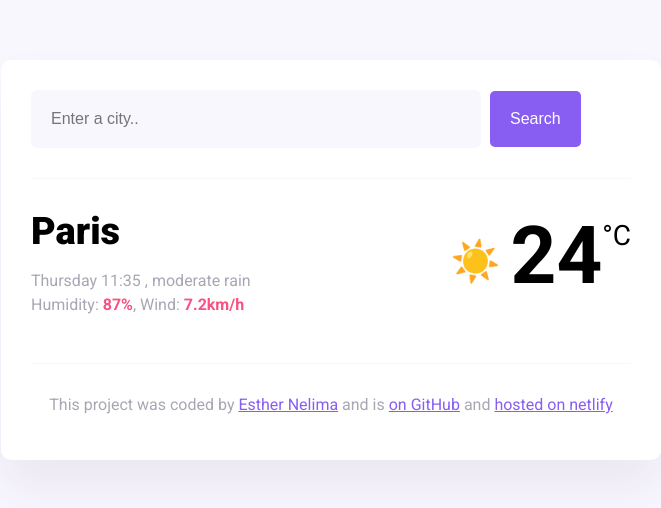
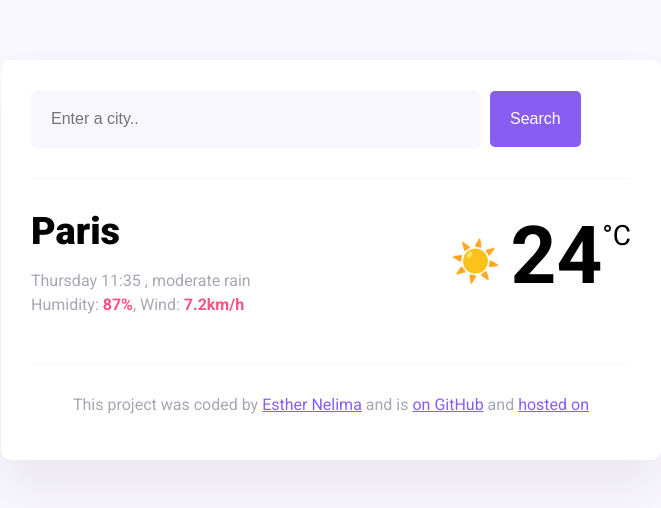
Before and after one commit to Estherjuma/learn-project, a plain HTML site: page index.html in a window 1280 px wide. Shown: the whole page, without its empty margins (309-970 px from the left). Drawn offline with Linux system fonts and the light colour scheme.

Commit message:
Update index.html

```diff
--- a/index.html
+++ b/index.html
@@ -47,7 +47,8 @@
           This project was coded by
           <a href="#" target="_blank">Esther Nelima</a> and is
           <a href="#" target="_blank"> on GitHub</a> and
-          <a href="#" target="_blank"> hosted on netlify</a>
+          <a href="#" target="_blank"> hosted on</a>
+          <a href="https://www.netlify.com"></a>
 
         </p>
       </footer>
```
